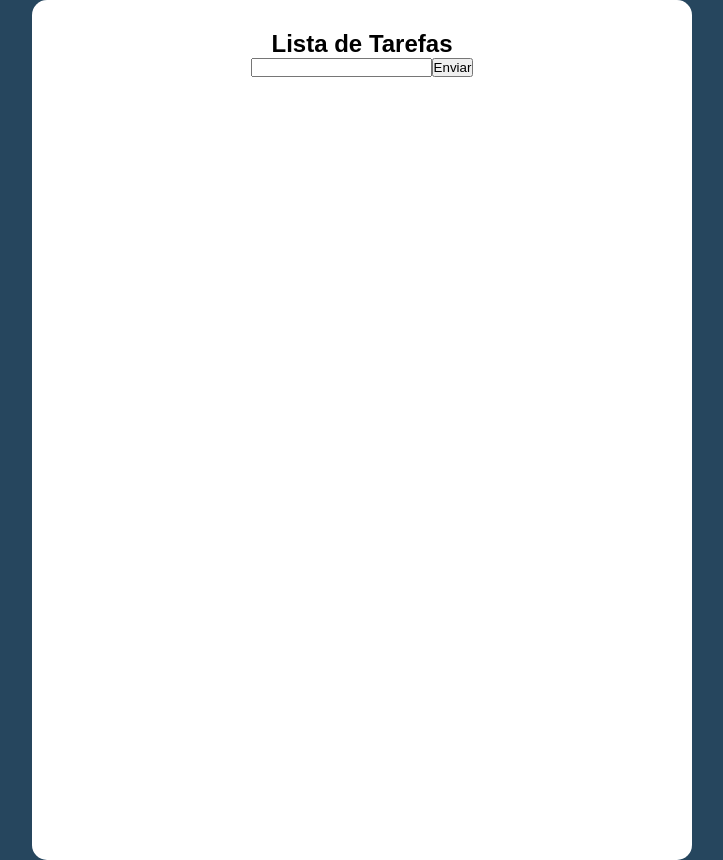
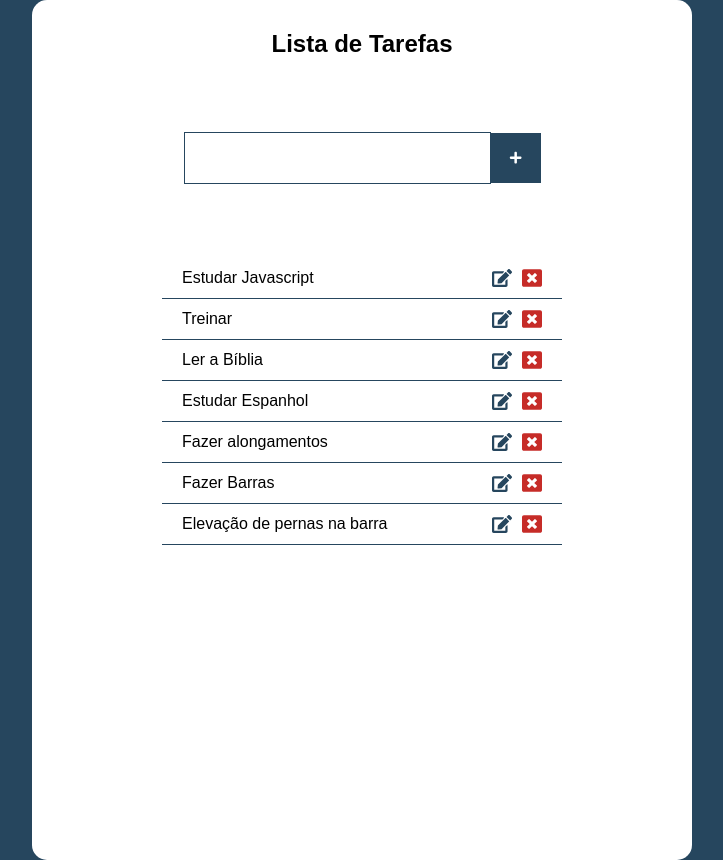
Before and after one commit to SamuelBarbosaDev/To_Do_List, a React (Create React App) app: page / in a window 1280 px wide. Shown: the whole page, without its empty margins (278-1001 px from the left). Built offline with nearby package versions, Linux system fonts and the light colour scheme; the HTML template or start-up script is replaced by a standard one.

Commit message:
feat: Trabalhando nas tarefas

```diff
--- a/package.json
+++ b/package.json
@@ -8,6 +8,7 @@
     "@testing-library/user-event": "^13.5.0",
     "react": "^18.3.1",
     "react-dom": "^18.3.1",
+    "react-icons": "^5.3.0",
     "react-scripts": "5.0.1",
     "web-vitals": "^2.1.4"
   },
--- a/src/components/Main.css
+++ b/src/components/Main.css
@@ -1,11 +1,13 @@
 /* Colors */
 :root{
-    --color-white: #FFFFFF;
-    --color-black: #000000;
     --color-1: #1C5C8C;
     --color-2: #26465E;
     --color-3: #0071C5;
     --color-4: #1F2A33;
+    --color-5: #C62C28;
+    --color-6: #26465e11;
+    --color-white: #FFFFFF;
+    --color-black: #000000;
 }
 
 /* Gaps */
@@ -16,8 +18,8 @@
 
 /* GLOBAL */
 :root{
+    font-size: 62.5%;
     font-family: sans-serif;
-    font-size: 62.5%;
 }
 
 *{
@@ -30,8 +32,8 @@ html{
 }
 
 body{
+    font-size: 1.6rem;
     font-family: sans-serif;
-    font-size: 1.6rem;
 }
 
 a{
@@ -44,21 +46,93 @@ ul{
 
 /* MAIN */
 main{
+    width: 100vw;
     display: flex;
+    min-height: 100vh;
     align-items: center;
-    width: 100vw;
-    min-height: 100vh;
     background-color: var(--color-2);
 }
 
 .main-content{
+    width: 60rem;
     display: flex;
+    margin: 0 auto;
+    min-height: 80rem;
+    align-items: center;
+    border-radius: 1.5rem;
     flex-direction: column;
-    align-items: center;
-    margin: 0 auto;
     padding: var(--gap-default);
-    min-height: 80rem;
-    width: 60rem;
-    border-radius: 1.5rem;
     background-color: var(--color-white);
 }
+
+/* FORM */
+.form{
+    display: flex;
+    min-width: 40rem;
+    min-height: 20rem;
+    align-items: center;
+    justify-content: center;
+}
+
+.form > input[type=text]{
+    font-size: 2rem;
+    padding: 0 2rem;
+    cursor: pointer;
+    min-height: 5rem;
+    border: solid 0.1rem var(--color-2);
+}
+
+.form > button[type=submit]{
+    display: flex;
+    cursor: pointer;
+    min-width: 5rem;
+    min-height: 5rem;
+    align-items: center;
+    justify-content: center;
+    color: var(--color-white);
+    background-color: var(--color-2);
+    border: solid 0.3rem var(--color-2);
+}
+
+.form > button[type=submit]:hover{
+    color: var(--color-2);
+    background-color: var(--color-white);
+}
+
+/* Tasks */
+.tasks{
+    min-width: 40rem;
+
+}
+.tasks > li{
+    display: flex;
+    padding: 0 2rem;
+    border-bottom: solid 0.1rem var(--color-2);
+    min-height: 4rem;
+    align-items: center;
+    justify-content: space-between;
+}
+
+.tasks > li:hover{
+    background-color: var(--color-6);
+}
+
+.task-buttons{
+    display: flex;
+    justify-content: space-between;
+    font-size: 2rem;
+}
+
+.task-button-edit,
+.task-button-delete{
+    cursor: pointer;
+    margin-left: 1rem;
+}
+
+.task-button-edit{
+    color: var(--color-2);
+}
+
+.task-button-delete{
+    color: var(--color-5);
+}
--- a/src/components/Main.js
+++ b/src/components/Main.js
@@ -1,8 +1,21 @@
+import './Main.css'
 import React, { Component } from 'react';
-import './Main.css'
+import { FaPlus } from 'react-icons/fa'
+import { FaEdit, FaWindowClose } from 'react-icons/fa'
+
+
 export default class Main extends Component {
     state = {
-        novaTarefa: ''
+        novaTarefa: '',
+        tarefas: [
+            'Estudar Javascript',
+            'Treinar',
+            'Ler a Bíblia',
+            'Estudar Espanhol',
+            'Fazer alongamentos',
+            'Fazer Barras',
+            'Elevação de pernas na barra'
+        ]
     };
 
     handleChange = (e) =>{
@@ -11,17 +24,28 @@ export default class Main extends Component {
         });
     }
     render(){
-        const { novaTarefa } = this.state;
+        const { novaTarefa, tarefas } = this.state;
 
         return (
             <main>
                 <section className='main-content'>
                     <h1>{ (!novaTarefa && 'Lista de Tarefas') || (novaTarefa)}</h1>
 
-                    <form action='#'>
+                    <form action='#' className='form'>
                         <input onChange={this.handleChange} type='text' />
-                        <button type='submit'>Enviar</button>
+                        <button type='submit'><FaPlus /></button>
                     </form>
+                    <ul className='tasks'>
+                        {tarefas.map(tarefa => (
+                            <li key={tarefa}>
+                                {tarefa}
+                                <div className='task-buttons'>
+                                    <FaEdit className='task-button-edit'/>
+                                    <FaWindowClose className='task-button-delete'/>
+                                </div>
+                            </li>
+                        )) }
+                    </ul>
                 </section>
             </main>
         )
```
Also changed, not shown: 1 other file (tests, documents, lock files or other folders).
